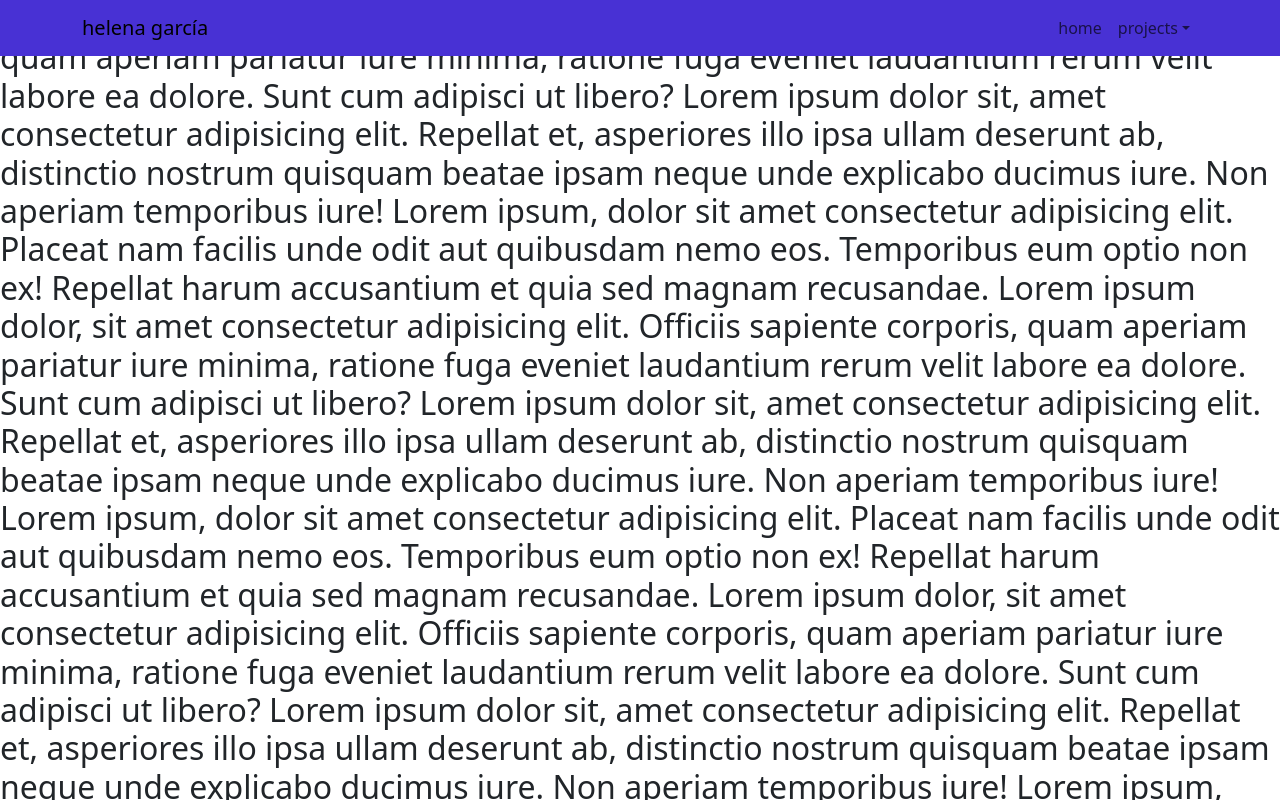
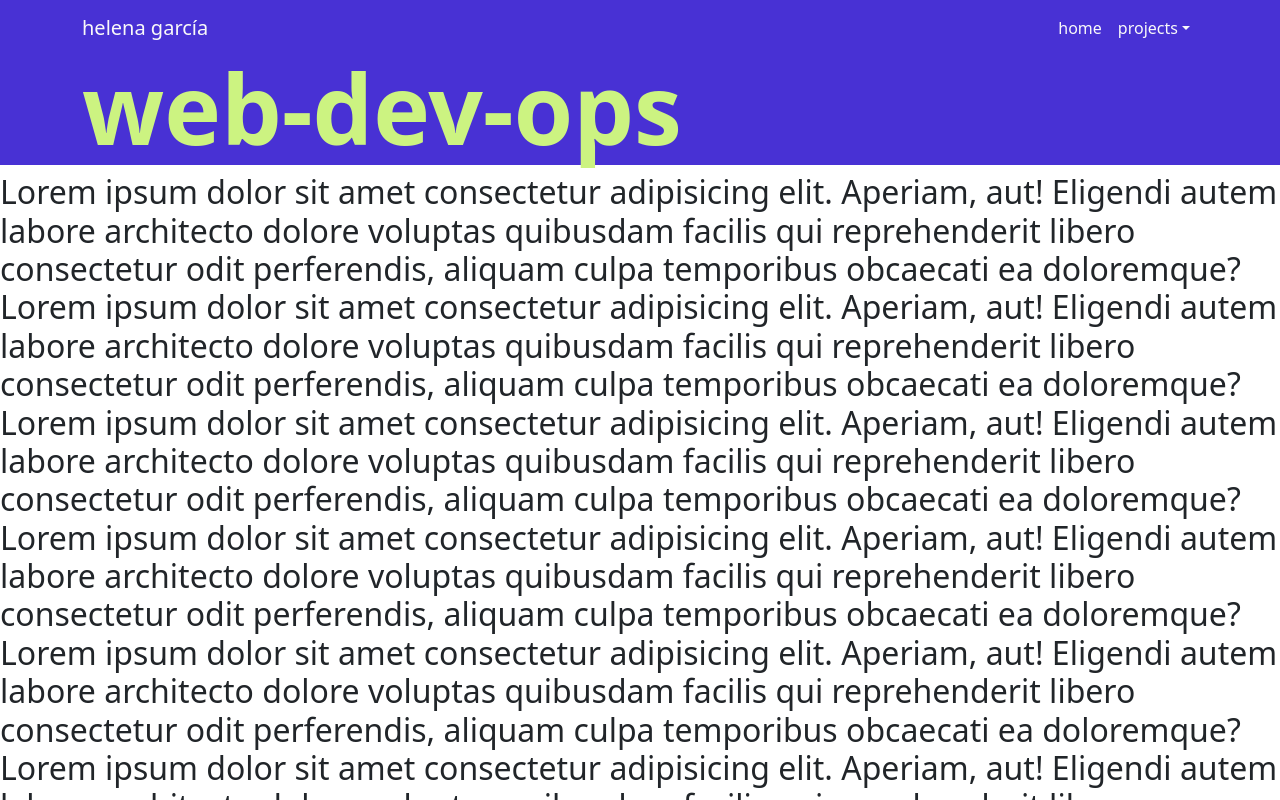
Before and after one commit to hachesanchez/porfolio-dev, a React (Vite) app: page / in a window 1280 px wide. Shown: the top 800 px of the page. Built offline with nearby package versions, Linux system fonts and the light colour scheme.

Commit message:
navbar done

```diff
--- /dev/null
+++ b/src/components/Hero.css
@@ -0,0 +1,12 @@
+.hero {
+    background-color: rgba(72, 49, 212, 1);
+}
+
+.hero-text {
+    margin-top: 50px;
+    color: #CCF381;
+    font-size: 96px;
+    font-weight: bold;
+    font-family: system-ui, -apple-system, BlinkMacSystemFont, 'Segoe UI', Roboto, Oxygen, Ubuntu, Cantarell, 'Open Sans', 'Helvetica Neue', sans-serif;
+    background-color: rgba(72, 49, 212, 1);
+}
--- /dev/null
+++ b/src/components/Hero.jsx
@@ -0,0 +1,24 @@
+import { Container } from 'react-bootstrap'
+import './Hero.css'
+
+const Hero = () => {
+
+
+    return (
+
+        <>
+            <div className='hero'>
+                <Container>
+                    <h1 className='hero-text'>
+                        web-dev-ops
+                    </h1>
+                </Container>
+            </div>
+        </>
+
+
+    )
+
+}
+
+export default Hero
--- a/src/components/Navigation/Navigation.css
+++ b/src/components/Navigation/Navigation.css
@@ -5,6 +5,27 @@
     color: rgba(249, 249, 249, 1);
 }
 
+.navbar-custom .navbar-brand,
+.navbar-custom .nav-link {
+    color: rgba(249, 249, 249, 1);
+}
+
+.navbar-custom .nav-link.active {
+    font-weight: bold;
+    color: rgba(249, 249, 249, 1);
+}
+
 .navbar-scrolled {
     background-color: rgba(249, 249, 249, 1);
+    color: rgba(72, 49, 212, 1);
 }
+
+.navbar-scrolled .navbar-brand,
+.navbar-scrolled .nav-link {
+    color: rgba(72, 49, 212, 1);
+}
+
+.navbar-scrolled .nav-link.active {
+    font-weight: bold;
+    color: rgba(72, 49, 212, 1);
+}
--- a/src/components/Navigation/Navigation.jsx
+++ b/src/components/Navigation/Navigation.jsx
@@ -31,23 +31,26 @@ const Navigation = () => {
                     <Nav className="ms-auto">
                         <Nav.Link href="#home">home</Nav.Link>
 
-                        <NavDropdown title="projects" id="basic-nav-dropdown">
+                        <NavDropdown title="projects" id="basic-nav-dropdown" activeClassName='active'>
                             <NavDropdown.Item
                                 as={Link}
                                 to={'/el-megafono'}
                                 className='dropdown-item'
+                                activeClassName='active'
                             >El Megáfono
                             </NavDropdown.Item>
                             <NavDropdown.Item
                                 as={Link}
                                 to={'/igaf'}
                                 className='dropdown-item'
+                                activeClassName='active'
                             >IGAF
                             </NavDropdown.Item>
                             <NavDropdown.Item
                                 as={Link}
                                 to={'/2023-a-flat-rent-odyssey'}
                                 className='dropdown-item'
+                                activeClassName='active'
                             >2023: A Flat Rent Odyssey
                             </NavDropdown.Item>
                         </NavDropdown>
--- a/src/pages/HomePage/HomePage.jsx
+++ b/src/pages/HomePage/HomePage.jsx
@@ -1,3 +1,5 @@
+import Hero from "../../components/Hero"
+
 const HomePage = () => {
 
     return (
@@ -5,16 +7,17 @@ const HomePage = () => {
         <>
 
             <h2>
-                Lorem ipsum dolor, sit amet consectetur adipisicing elit. Officiis sapiente corporis, quam aperiam pariatur iure minima, ratione fuga eveniet laudantium rerum velit labore ea dolore. Sunt cum adipisci ut libero? Lorem ipsum dolor sit, amet consectetur adipisicing elit. Repellat et, asperiores illo ipsa ullam deserunt ab, distinctio nostrum quisquam beatae ipsam neque unde explicabo ducimus iure. Non aperiam temporibus iure!  Lorem ipsum, dolor sit amet consectetur adipisicing elit. Placeat nam facilis unde odit aut quibusdam nemo eos. Temporibus eum optio non ex! Repellat harum accusantium et quia sed magnam recusandae.
-                Lorem ipsum dolor, sit amet consectetur adipisicing elit. Officiis sapiente corporis, quam aperiam pariatur iure minima, ratione fuga eveniet laudantium rerum velit labore ea dolore. Sunt cum adipisci ut libero? Lorem ipsum dolor sit, amet consectetur adipisicing elit. Repellat et, asperiores illo ipsa ullam deserunt ab, distinctio nostrum quisquam beatae ipsam neque unde explicabo ducimus iure. Non aperiam temporibus iure!  Lorem ipsum, dolor sit amet consectetur adipisicing elit. Placeat nam facilis unde odit aut quibusdam nemo eos. Temporibus eum optio non ex! Repellat harum accusantium et quia sed magnam recusandae.
-                Lorem ipsum dolor, sit amet consectetur adipisicing elit. Officiis sapiente corporis, quam aperiam pariatur iure minima, ratione fuga eveniet laudantium rerum velit labore ea dolore. Sunt cum adipisci ut libero? Lorem ipsum dolor sit, amet consectetur adipisicing elit. Repellat et, asperiores illo ipsa ullam deserunt ab, distinctio nostrum quisquam beatae ipsam neque unde explicabo ducimus iure. Non aperiam temporibus iure!  Lorem ipsum, dolor sit amet consectetur adipisicing elit. Placeat nam facilis unde odit aut quibusdam nemo eos. Temporibus eum optio non ex! Repellat harum accusantium et quia sed magnam recusandae.
-                Lorem ipsum dolor, sit amet consectetur adipisicing elit. Officiis sapiente corporis, quam aperiam pariatur iure minima, ratione fuga eveniet laudantium rerum velit labore ea dolore. Sunt cum adipisci ut libero? Lorem ipsum dolor sit, amet consectetur adipisicing elit. Repellat et, asperiores illo ipsa ullam deserunt ab, distinctio nostrum quisquam beatae ipsam neque unde explicabo ducimus iure. Non aperiam temporibus iure!  Lorem ipsum, dolor sit amet consectetur adipisicing elit. Placeat nam facilis unde odit aut quibusdam nemo eos. Temporibus eum optio non ex! Repellat harum accusantium et quia sed magnam recusandae.
-                Lorem ipsum dolor, sit amet consectetur adipisicing elit. Officiis sapiente corporis, quam aperiam pariatur iure minima, ratione fuga eveniet laudantium rerum velit labore ea dolore. Sunt cum adipisci ut libero? Lorem ipsum dolor sit, amet consectetur adipisicing elit. Repellat et, asperiores illo ipsa ullam deserunt ab, distinctio nostrum quisquam beatae ipsam neque unde explicabo ducimus iure. Non aperiam temporibus iure!  Lorem ipsum, dolor sit amet consectetur adipisicing elit. Placeat nam facilis unde odit aut quibusdam nemo eos. Temporibus eum optio non ex! Repellat harum accusantium et quia sed magnam recusandae.
-                Lorem ipsum dolor, sit amet consectetur adipisicing elit. Officiis sapiente corporis, quam aperiam pariatur iure minima, ratione fuga eveniet laudantium rerum velit labore ea dolore. Sunt cum adipisci ut libero? Lorem ipsum dolor sit, amet consectetur adipisicing elit. Repellat et, asperiores illo ipsa ullam deserunt ab, distinctio nostrum quisquam beatae ipsam neque unde explicabo ducimus iure. Non aperiam temporibus iure!  Lorem ipsum, dolor sit amet consectetur adipisicing elit. Placeat nam facilis unde odit aut quibusdam nemo eos. Temporibus eum optio non ex! Repellat harum accusantium et quia sed magnam recusandae.
-                Lorem ipsum dolor, sit amet consectetur adipisicing elit. Officiis sapiente corporis, quam aperiam pariatur iure minima, ratione fuga eveniet laudantium rerum velit labore ea dolore. Sunt cum adipisci ut libero? Lorem ipsum dolor sit, amet consectetur adipisicing elit. Repellat et, asperiores illo ipsa ullam deserunt ab, distinctio nostrum quisquam beatae ipsam neque unde explicabo ducimus iure. Non aperiam temporibus iure!  Lorem ipsum, dolor sit amet consectetur adipisicing elit. Placeat nam facilis unde odit aut quibusdam nemo eos. Temporibus eum optio non ex! Repellat harum accusantium et quia sed magnam recusandae.
-                Lorem ipsum dolor, sit amet consectetur adipisicing elit. Officiis sapiente corporis, quam aperiam pariatur iure minima, ratione fuga eveniet laudantium rerum velit labore ea dolore. Sunt cum adipisci ut libero? Lorem ipsum dolor sit, amet consectetur adipisicing elit. Repellat et, asperiores illo ipsa ullam deserunt ab, distinctio nostrum quisquam beatae ipsam neque unde explicabo ducimus iure. Non aperiam temporibus iure!  Lorem ipsum, dolor sit amet consectetur adipisicing elit. Placeat nam facilis unde odit aut quibusdam nemo eos. Temporibus eum optio non ex! Repellat harum accusantium et quia sed magnam recusandae.
-                Lorem ipsum dolor, sit amet consectetur adipisicing elit. Officiis sapiente corporis, quam aperiam pariatur iure minima, ratione fuga eveniet laudantium rerum velit labore ea dolore. Sunt cum adipisci ut libero? Lorem ipsum dolor sit, amet consectetur adipisicing elit. Repellat et, asperiores illo ipsa ullam deserunt ab, distinctio nostrum quisquam beatae ipsam neque unde explicabo ducimus iure. Non aperiam temporibus iure!  Lorem ipsum, dolor sit amet consectetur adipisicing elit. Placeat nam facilis unde odit aut quibusdam nemo eos. Temporibus eum optio non ex! Repellat harum accusantium et quia sed magnam recusandae.
-                Lorem ipsum dolor, sit amet consectetur adipisicing elit. Officiis sapiente corporis, quam aperiam pariatur iure minima, ratione fuga eveniet laudantium rerum velit labore ea dolore. Sunt cum adipisci ut libero? Lorem ipsum dolor sit, amet consectetur adipisicing elit. Repellat et, asperiores illo ipsa ullam deserunt ab, distinctio nostrum quisquam beatae ipsam neque unde explicabo ducimus iure. Non aperiam temporibus iure!  Lorem ipsum, dolor sit amet consectetur adipisicing elit. Placeat nam facilis unde odit aut quibusdam nemo eos. Temporibus eum optio non ex! Repellat harum accusantium et quia sed magnam recusandae.
+                <Hero />
+                <>Lorem ipsum dolor sit amet consectetur adipisicing elit. Aperiam, aut! Eligendi autem labore architecto dolore voluptas quibusdam facilis qui reprehenderit libero consectetur odit perferendis, aliquam culpa temporibus obcaecati ea doloremque?</>
+                <>Lorem ipsum dolor sit amet consectetur adipisicing elit. Aperiam, aut! Eligendi autem labore architecto dolore voluptas quibusdam facilis qui reprehenderit libero consectetur odit perferendis, aliquam culpa temporibus obcaecati ea doloremque?</>
+                <>Lorem ipsum dolor sit amet consectetur adipisicing elit. Aperiam, aut! Eligendi autem labore architecto dolore voluptas quibusdam facilis qui reprehenderit libero consectetur odit perferendis, aliquam culpa temporibus obcaecati ea doloremque?</>
+                <>Lorem ipsum dolor sit amet consectetur adipisicing elit. Aperiam, aut! Eligendi autem labore architecto dolore voluptas quibusdam facilis qui reprehenderit libero consectetur odit perferendis, aliquam culpa temporibus obcaecati ea doloremque?</>
+                <>Lorem ipsum dolor sit amet consectetur adipisicing elit. Aperiam, aut! Eligendi autem labore architecto dolore voluptas quibusdam facilis qui reprehenderit libero consectetur odit perferendis, aliquam culpa temporibus obcaecati ea doloremque?</>
+                <>Lorem ipsum dolor sit amet consectetur adipisicing elit. Aperiam, aut! Eligendi autem labore architecto dolore voluptas quibusdam facilis qui reprehenderit libero consectetur odit perferendis, aliquam culpa temporibus obcaecati ea doloremque?</>
+                <>Lorem ipsum dolor sit amet consectetur adipisicing elit. Aperiam, aut! Eligendi autem labore architecto dolore voluptas quibusdam facilis qui reprehenderit libero consectetur odit perferendis, aliquam culpa temporibus obcaecati ea doloremque?</>
+                <>Lorem ipsum dolor sit amet consectetur adipisicing elit. Aperiam, aut! Eligendi autem labore architecto dolore voluptas quibusdam facilis qui reprehenderit libero consectetur odit perferendis, aliquam culpa temporibus obcaecati ea doloremque?</>
+                <>Lorem ipsum dolor sit amet consectetur adipisicing elit. Aperiam, aut! Eligendi autem labore architecto dolore voluptas quibusdam facilis qui reprehenderit libero consectetur odit perferendis, aliquam culpa temporibus obcaecati ea doloremque?</>
+                <>Lorem ipsum dolor sit amet consectetur adipisicing elit. Aperiam, aut! Eligendi autem labore architecto dolore voluptas quibusdam facilis qui reprehenderit libero consectetur odit perferendis, aliquam culpa temporibus obcaecati ea doloremque?</>
 
             </h2>
 
```
